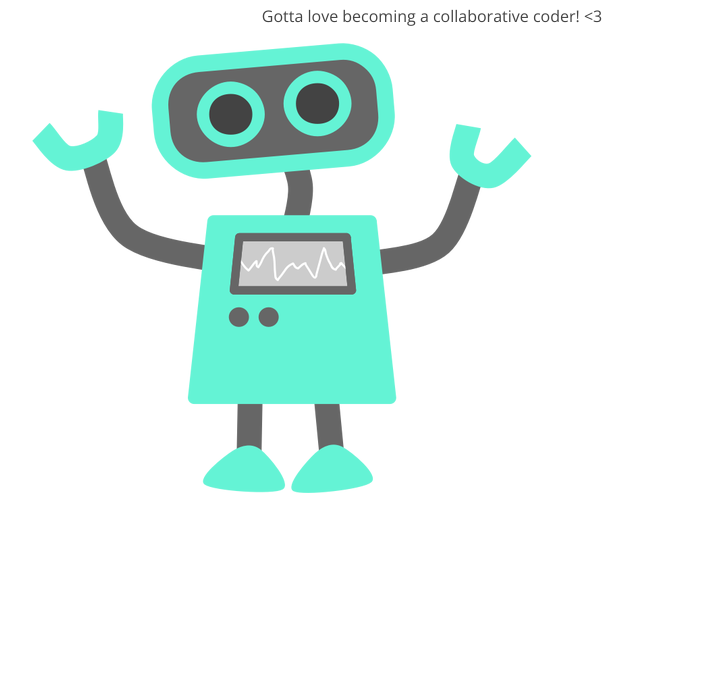
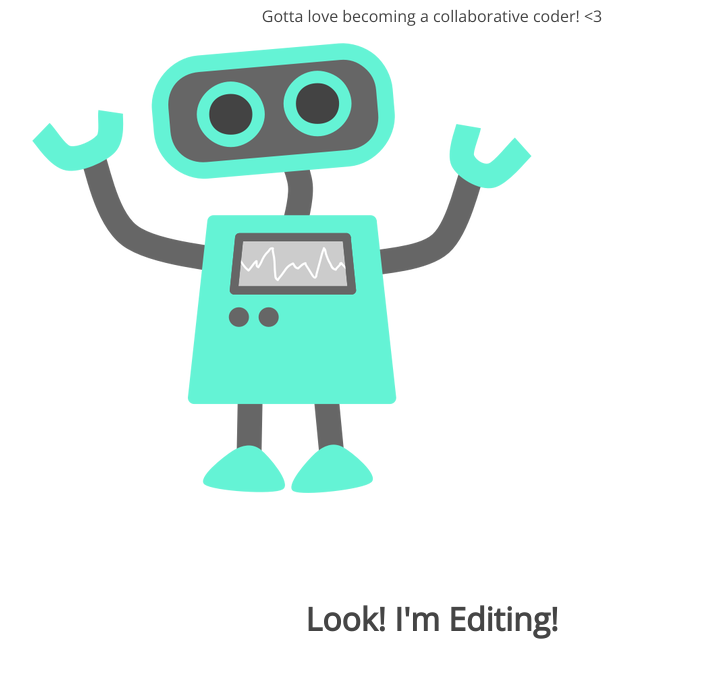
Before and after one commit to GillespieT/test, a plain HTML site: page index.html in a window 1280 px wide. Shown: the part 165-842 px from the top of the page, without its empty margins (208-919 px from the left). Before the commit the page ends 800 px from the top, so only its background shows below. Drawn offline with nearby package versions, Linux system fonts and the light colour scheme.

Commit message:
added h1

```diff
--- a/index.html
+++ b/index.html
@@ -12,5 +12,8 @@
 		<p>Gotta love becoming a collaborative coder! <3</p>
 		<img src="img/happy-blue-robot.png">
 	</section>
+	<section>
+		<h1>Look! I'm Editing!</h1>
+	</section>
 </body>
 </html>
```
